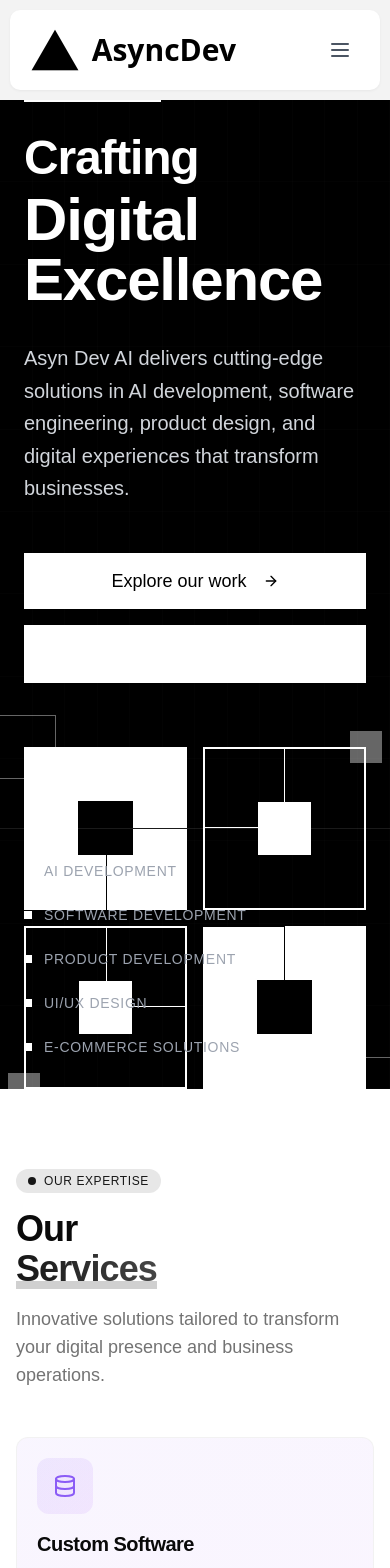
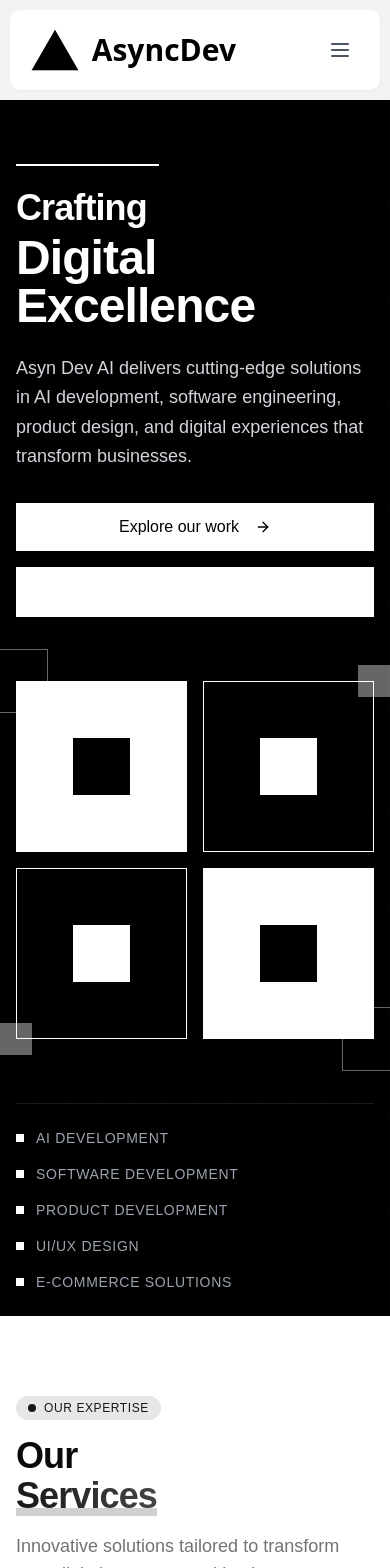
Before and after one commit to muhammadalizkhan/asyncdev.ai, a Next.js app: page / in a window 390 px wide. Shown: the top 1568 px of the page. Built offline with nearby package versions, Linux system fonts and the light colour scheme.

Commit message:
WIP resloving the responsiveness issues

```diff
--- a/src/app/components/Hero/Hero.tsx
+++ b/src/app/components/Hero/Hero.tsx
@@ -24,25 +24,27 @@ export default function Hero() {
         </div>
       </div>
 
-      <div className="container mx-auto px-6 relative z-10 min-h-screen flex flex-col justify-center">
-        <div className="grid grid-cols-1 lg:grid-cols-12 gap-16 items-center">
+      <div className="container mx-auto px-4 sm:px-6 relative z-10 min-h-screen flex flex-col">
+        {/* Main content area */}
+        <div className="flex-grow flex items-center py-16 md:py-0">
+          <div className="grid grid-cols-1 lg:grid-cols-12 gap-8 lg:gap-16 items-center w-full">
             {/* Text content - spans 6 columns */}
             <motion.div
               initial={{ opacity: 0 }}
               animate={{ opacity: 1 }}
               transition={{ duration: 0.8 }}
-            className="lg:col-span-6 space-y-8"
+              className="lg:col-span-6 space-y-6 md:space-y-8"
             >
               <div>
                 <motion.div
                   initial={{ width: 0 }}
                   animate={{ width: "40%" }}
                   transition={{ duration: 0.8, delay: 0.2 }}
-                className="h-[2px] bg-white mb-8"
+                  className="h-[2px] bg-white mb-6 md:mb-8"
                 />
-              <h1 className="text-5xl md:text-7xl font-bold leading-none tracking-tight">
+                <h1 className="text-4xl sm:text-5xl md:text-7xl font-bold leading-none tracking-tight">
                   Crafting
-                <span className="block mt-2 text-6xl md:text-8xl font-extrabold">Digital Excellence</span>
+                  <span className="block mt-2 text-5xl sm:text-6xl md:text-8xl font-extrabold">Digital Excellence</span>
                 </h1>
               </div>
 
@@ -50,7 +52,7 @@ export default function Hero() {
                 initial={{ opacity: 0 }}
                 animate={{ opacity: 1 }}
                 transition={{ duration: 0.8, delay: 0.4 }}
-              className="text-xl text-gray-300 max-w-xl leading-relaxed"
+                className="text-lg md:text-xl text-gray-300 max-w-xl leading-relaxed"
               >
                 Asyn Dev AI delivers cutting-edge solutions in AI development, software engineering, product design, and
                 digital experiences that transform businesses.
@@ -60,15 +62,15 @@ export default function Hero() {
                 initial={{ opacity: 0 }}
                 animate={{ opacity: 1 }}
                 transition={{ duration: 0.8, delay: 0.6 }}
-              className="flex flex-col sm:flex-row gap-4 pt-4"
+                className="flex flex-col sm:flex-row gap-4 pt-2 md:pt-4"
               >
-              <Button className="bg-white text-black hover:bg-gray-200 rounded-none px-8 py-7 text-lg font-medium group">
+                <Button className="bg-white text-black hover:bg-gray-200 rounded-none px-6 sm:px-8 py-6 sm:py-7 text-base sm:text-lg font-medium group">
                   Explore our work
                   <ArrowRight className="ml-2 h-5 w-5 transition-transform group-hover:translate-x-1" />
                 </Button>
                 <Button
                   variant="outline"
-                className="border-white hover:bg-white/10 rounded-none px-8 py-7 text-lg font-medium"
+                  className="border-white hover:bg-white/10 rounded-none px-6 sm:px-8 py-6 sm:py-7 text-base sm:text-lg font-medium"
                 >
                   Our services
                 </Button>
@@ -80,22 +82,21 @@ export default function Hero() {
               initial={{ opacity: 0 }}
               animate={{ opacity: 1 }}
               transition={{ duration: 1 }}
-            className="lg:col-span-6 relative"
+              className="lg:col-span-6 relative mt-8 lg:mt-0"
             >
-            <div className="relative aspect-square max-w-xl mx-auto">
-              {/* Main container */}
+              <div className="relative aspect-square max-w-md mx-auto lg:max-w-xl">
+                {/* Redesigned visual element */}
                 <div className="absolute inset-0 grid grid-cols-2 grid-rows-2 gap-4">
                   {/* Top left quadrant */}
                   <motion.div
                     initial={{ opacity: 0, scale: 0.9 }}
                     animate={{ opacity: 1, scale: 1 }}
                     transition={{ duration: 0.8, delay: 0.2 }}
-                  className="relative bg-white"
+                    className="relative bg-white overflow-hidden"
                   >
                     <div className="absolute inset-0 flex items-center justify-center">
                       <div className="w-1/3 h-1/3 bg-black"></div>
                     </div>
-                  <div className="absolute bottom-0 right-0 w-1/2 h-1/2 border-l border-t border-black"></div>
                   </motion.div>
 
                   {/* Top right quadrant */}
@@ -103,12 +104,11 @@ export default function Hero() {
                     initial={{ opacity: 0, scale: 0.9 }}
                     animate={{ opacity: 1, scale: 1 }}
                     transition={{ duration: 0.8, delay: 0.4 }}
-                  className="relative border-2 border-white"
+                    className="relative bg-black border border-white overflow-hidden"
                   >
                     <div className="absolute inset-0 flex items-center justify-center">
                       <div className="w-1/3 h-1/3 bg-white"></div>
                     </div>
-                  <div className="absolute top-0 left-0 w-1/2 h-1/2 border-r border-b border-white"></div>
                   </motion.div>
 
                   {/* Bottom left quadrant */}
@@ -116,12 +116,11 @@ export default function Hero() {
                     initial={{ opacity: 0, scale: 0.9 }}
                     animate={{ opacity: 1, scale: 1 }}
                     transition={{ duration: 0.8, delay: 0.6 }}
-                  className="relative border-2 border-white"
+                    className="relative bg-black border border-white overflow-hidden"
                   >
                     <div className="absolute inset-0 flex items-center justify-center">
                       <div className="w-1/3 h-1/3 bg-white"></div>
                     </div>
-                  <div className="absolute top-0 right-0 w-1/2 h-1/2 border-l border-b border-white"></div>
                   </motion.div>
 
                   {/* Bottom right quadrant */}
@@ -129,12 +128,11 @@ export default function Hero() {
                     initial={{ opacity: 0, scale: 0.9 }}
                     animate={{ opacity: 1, scale: 1 }}
                     transition={{ duration: 0.8, delay: 0.8 }}
-                  className="relative bg-white"
+                    className="relative bg-white overflow-hidden"
                   >
                     <div className="absolute inset-0 flex items-center justify-center">
                       <div className="w-1/3 h-1/3 bg-black"></div>
                     </div>
-                  <div className="absolute top-0 left-0 w-1/2 h-1/2 border-r border-t border-black"></div>
                   </motion.div>
                 </div>
 
@@ -166,32 +164,23 @@ export default function Hero() {
               </div>
             </motion.div>
           </div>
+        </div>
 
-        {/* Services bar */}
-        <div className="absolute bottom-0 left-0 right-0 border-t border-white/10 py-8">
-          <div className="container mx-auto px-6">
-            <div className="grid grid-cols-1 md:grid-cols-5 gap-y-6 text-sm text-gray-400 uppercase tracking-wider">
-              <div className="flex items-center">
-                <div className="w-2 h-2 bg-white mr-3"></div>
-                <span>AI Development</span>
+        {/* Services bar - fixed at bottom */}
+        <div className="w-full border-t border-white/10 py-6 md:py-8 mt-auto">
+          <div className="grid grid-cols-1 sm:grid-cols-2 md:grid-cols-3 lg:grid-cols-5 gap-y-4 gap-x-6 text-sm text-gray-400 uppercase tracking-wider">
+            {[
+              "AI Development",
+              "Software Development",
+              "Product Development",
+              "UI/UX Design",
+              "E-commerce Solutions",
+            ].map((service, index) => (
+              <div key={index} className="flex items-center">
+                <div className="w-2 h-2 bg-white mr-3 flex-shrink-0"></div>
+                <span>{service}</span>
               </div>
-              <div className="flex items-center">
-                <div className="w-2 h-2 bg-white mr-3"></div>
-                <span>Software Development</span>
-              </div>
-              <div className="flex items-center">
-                <div className="w-2 h-2 bg-white mr-3"></div>
-                <span>Product Development</span>
-              </div>
-              <div className="flex items-center">
-                <div className="w-2 h-2 bg-white mr-3"></div>
-                <span>UI/UX Design</span>
-              </div>
-              <div className="flex items-center">
-                <div className="w-2 h-2 bg-white mr-3"></div>
-                <span>E-commerce Solutions</span>
-              </div>
-            </div>
+            ))}
           </div>
         </div>
       </div>
```
Lines whose indentation alone changed are shown as unchanged.
